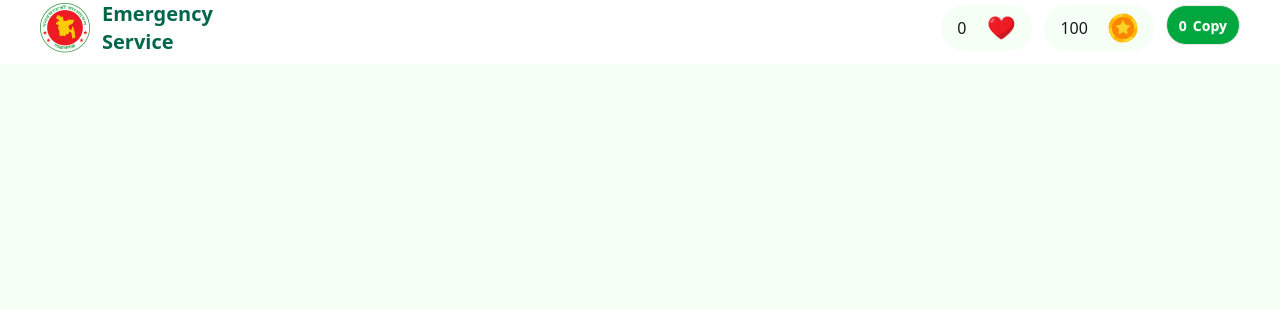
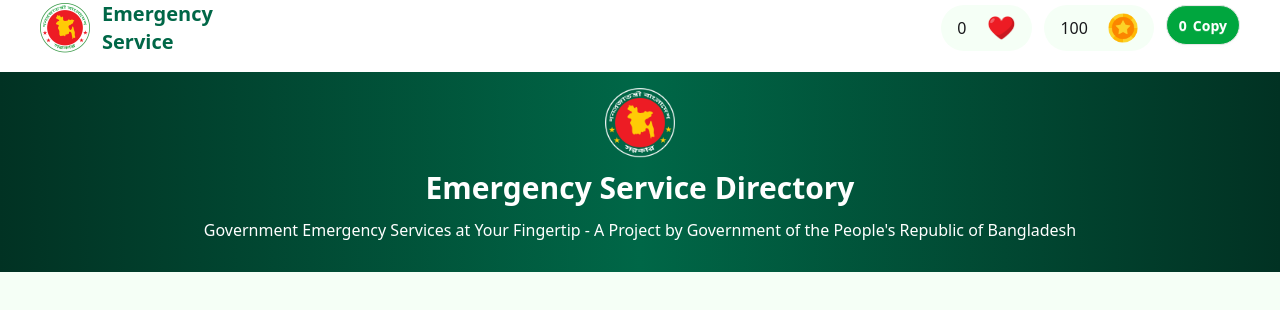
Before and after one commit to sarasarwar07/a5-emergency-hotline, a plain HTML site: page index.html in a window 1280 px wide. Drawn offline with nearby package versions, Linux system fonts and the light colour scheme.

Commit message:
added banner section

```diff
--- a/index.html
+++ b/index.html
@@ -13,7 +13,7 @@
 <!--  -->
 </head>
 <body class="bg-[#F5FFF6] h-[100vh]">
-    <header class="bg-white h-[8vh]">
+    <header class="bg-white h-[9vh]">
         <div class=" flex justify-between items-center">
             <div class="flex justify-between items-center pl-10">
                 <img class="w-[50px] h-[50px]" src="./assets/logo.png" alt="" srcset="">
@@ -36,6 +36,14 @@
 
     </header>
 
+    <!-- banner  -->
+     <section class="bg-gradient-to-r from-[#013223] via-[#006747] to-[#013223] h-[25vh] text-center text-white py-4">
+        <div>
+            <img class=" mx-auto mb-3 w-[70px] h-[70px]" src="./assets/logo-dark.png" alt="" srcset="">
+            <h1 class="text-3xl font-bold mb-3">Emergency Service Directory</h1>
+            <p class="text-base">Government Emergency Services at Your Fingertip - A Project by  Government of the People's Republic of Bangladesh</p>
+        </div>
+     </section>
 
     <main>
 
```
